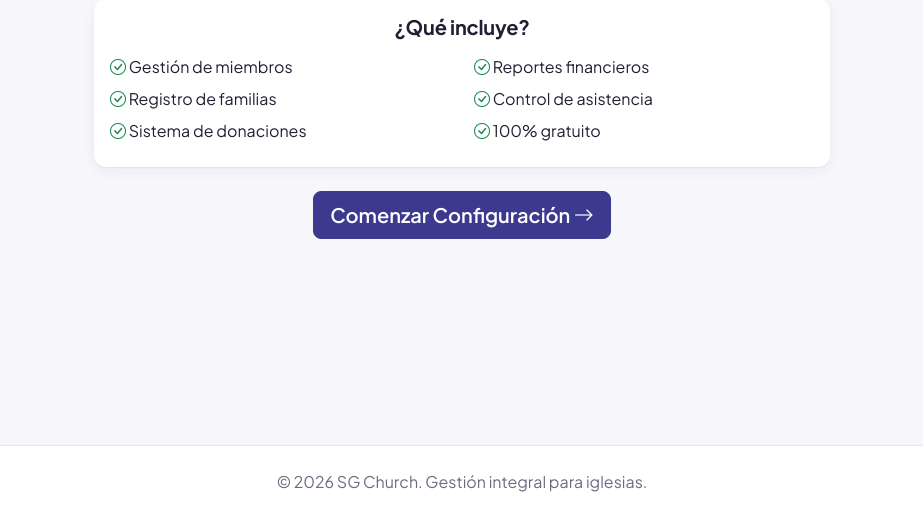
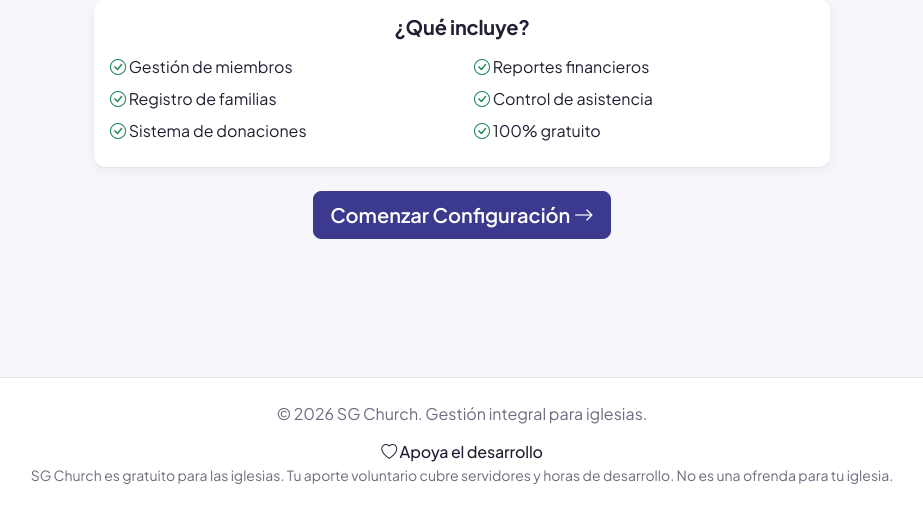
Before and after one commit to lcuper18/SG-Church, a Django app: page /onboarding/ in a window 1280 px wide. Shown: the part 282-800 px from the top of the page, without its empty margins (178-1101 px from the left). Run offline with Django 5.2, Linux system fonts and the light colour scheme; parts of the project's set-up code (start-up, migrations or seed data) failed here and were passed over; some libraries are stand-ins or nearby versions.

Commit message:
feat: PayPal "support the development" button in the footer
Configurable via PAYPAL_SUPPORT_CLIENT_ID / PAYPAL_SUPPORT_BUTTON_ID;
an empty button id hides it.

Co-Authored-By: Claude Sonnet 5.5 <noreply@anthropic.com>

```diff
--- /dev/null
+++ b/core/context_processors.py
@@ -0,0 +1,10 @@
+from django.conf import settings
+
+
+def support_donations(request):
+    """Expose the PayPal button used to support the software's development."""
+    client_id = settings.PAYPAL_SUPPORT_CLIENT_ID
+    button_id = settings.PAYPAL_SUPPORT_BUTTON_ID
+    if not (client_id and button_id):
+        return {"support_paypal": None}
+    return {"support_paypal": {"client_id": client_id, "button_id": button_id}}
--- a/templates/base.html
+++ b/templates/base.html
@@ -158,6 +158,7 @@
             <p class="text-muted mb-0">
                 &copy; {% now "Y" %} SG Church. Gestión integral para iglesias.
             </p>
+            {% include "partials/support_donate.html" %}
         </div>
     </footer>
 
--- /dev/null
+++ b/templates/partials/support_donate.html
@@ -0,0 +1,18 @@
+{% if support_paypal %}
+<section class="support-donate mt-3" aria-labelledby="support-donate-title">
+    <h2 class="h6 mb-1" id="support-donate-title"><i class="bi bi-heart"></i> Apoya el desarrollo</h2>
+    <p class="small text-muted mb-2">
+        SG Church es gratuito para las iglesias. Tu aporte voluntario cubre servidores y horas de desarrollo.
+        No es una ofrenda para tu iglesia.
+    </p>
+    <div id="paypal-container-{{ support_paypal.button_id }}" class="mx-auto" style="max-width: 320px;"></div>
+</section>
+<script src="https://www.paypal.com/sdk/js?client-id={{ support_paypal.client_id }}&amp;components=hosted-buttons&amp;disable-funding=venmo&amp;currency=USD" async></script>
+<script>
+    window.addEventListener("load", function () {
+        if (!window.paypal || !paypal.HostedButtons) { return; }
+        paypal.HostedButtons({ hostedButtonId: "{{ support_paypal.button_id }}" })
+            .render("#paypal-container-{{ support_paypal.button_id }}");
+    });
+</script>
+{% endif %}
```
Also changed, not shown: sg_church/settings/base.py (+11 -0 lines), tests/test_support_donate.py (added, +18 -0 lines), 1 other file.
